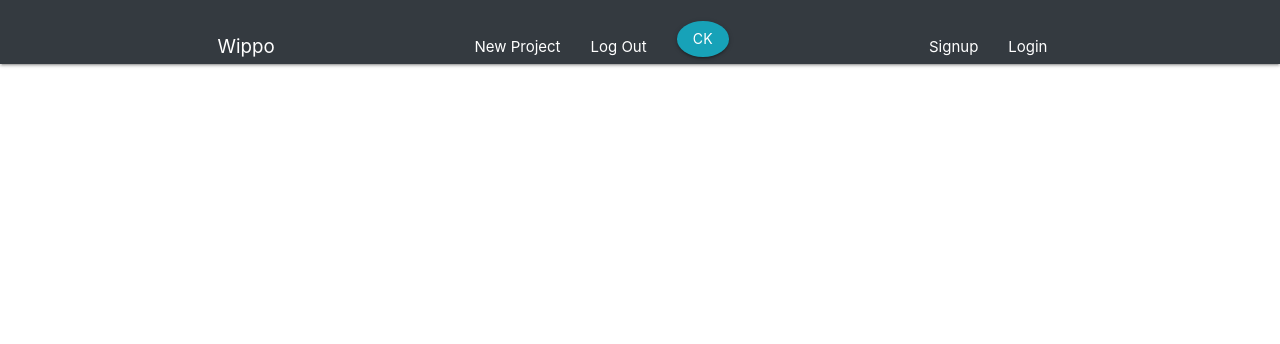
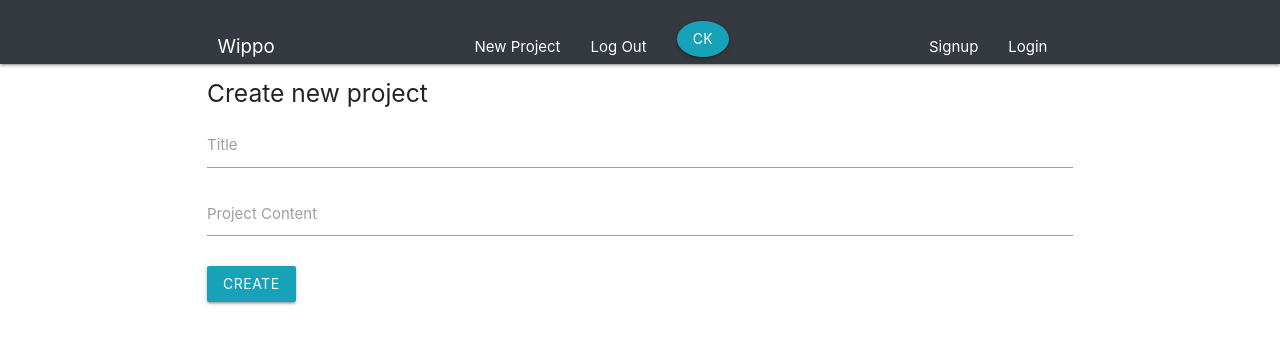
Before and after one commit to krittiyaclark/junior-showcase-with-React, a React (Create React App) app: page /create in a window 1280 px wide. Shown: the top 344 px of the page. Built offline with nearby package versions, Linux system fonts and the light colour scheme.

Commit message:
Create project form

```diff
--- a/src/App.js
+++ b/src/App.js
@@ -5,6 +5,7 @@
 import ProjectDetails from './components/projects/ProjectDetails';
 import SignIn from './components/auth/SignIn';
 import SignUp from './components/auth/SignUp';
+import CreateProject from './components/projects/CreateProject';
 
 class App extends Component {
   render() {
@@ -17,7 +18,7 @@
             <Route path="/project/:id" component={ ProjectDetails } />
             <Route path="/signIn" component={ SignIn } />
             <Route path="/signUp" component={ SignUp } />
-
+            <Route path="/create" component={ CreateProject } />
           </Switch>
         </div>
       </BrowserRouter>
--- a/src/components/projects/CreateProject.js
+++ b/src/components/projects/CreateProject.js
@@ -0,0 +1,40 @@
+import React, { Component } from 'react';
+
+class CreateProject extends Component {
+    state = {
+        title: '',
+        content: ''
+      }
+      handleChange = (e) => {
+        this.setState({
+          [e.target.id]: e.target.value
+        })
+      }
+      handleSubmit = (e) => {
+        e.preventDefault();
+        console.log(this.state);
+      }
+
+    render() {
+        return (
+            <div className="container">
+            <form onSubmit={ this.handleSubmit } className="bg-white">
+                <h5 className="text-grey">Create new project</h5>
+                <div className="input-field">
+                    <label htmlFor="title">Title</label>
+                    <input type="text" id="title" onChange={ this.handleChange } />
+                </div>
+                <div className="input-field">
+                    <label htmlFor="content">Project Content</label>
+                    <textarea id="content" className="materialize-textarea" onChange={ this.handleChange } ></textarea>
+                </div>
+                <div className="input-field">
+                    <button className="btn bg-info">Create</button>
+                </div>
+            </form>
+            </div>
+        )
+    }
+}
+
+export default CreateProject;
```
